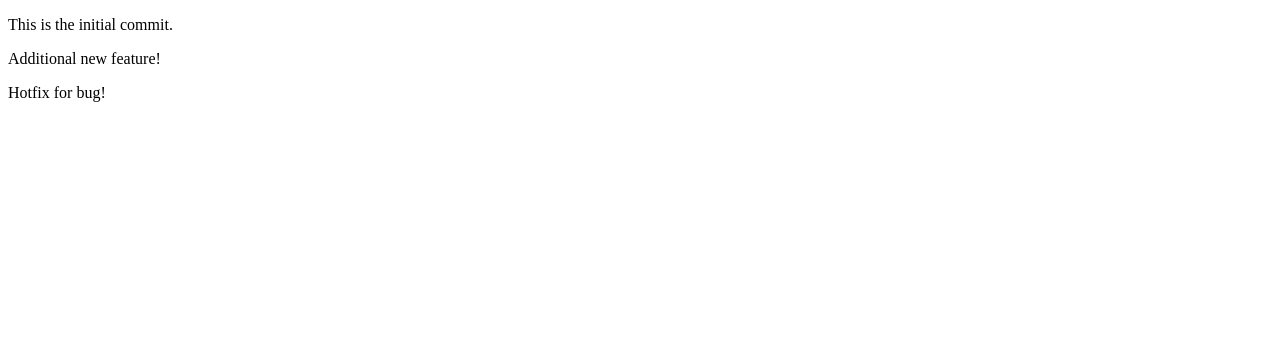
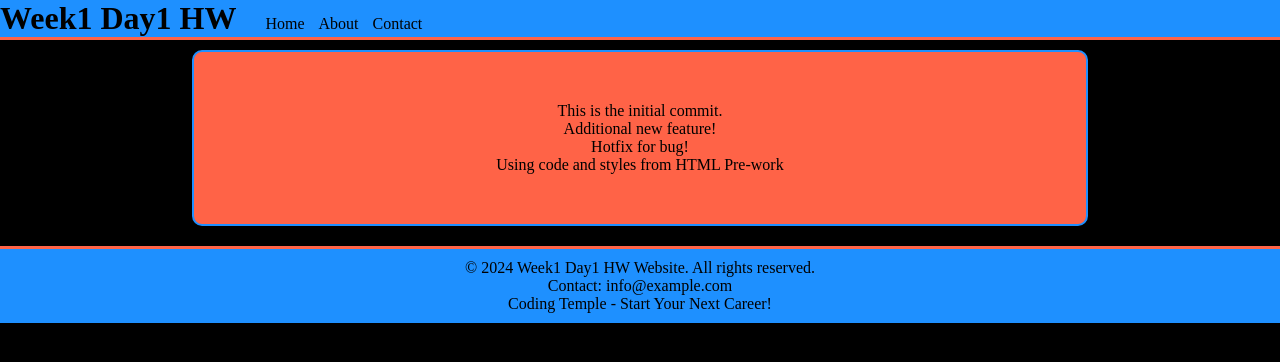
Before and after one commit to o-holloway/W1D1HW, a plain HTML site: page index.html in a window 1280 px wide. Drawn offline with Linux system fonts and the light colour scheme.

Commit message:
adapted and added code and styles from html prework

```diff
--- a/index.html
+++ b/index.html
@@ -4,10 +4,37 @@
     <meta charset="UTF-8">
     <meta name="viewport" content="width=device-width, initial-scale=1.0">
     <title>Week1 Day1 HW</title>
+    <link rel="stylesheet" href="./style.css">
 </head>
 <body>
-    <p>This is the initial commit.</p>
-    <p>Additional new feature!</p>
-    <p>Hotfix for bug!</p>
+    <header>
+        <h1 class="nav-bar" id="brand-title">Week1 Day1 HW</h1>
+        <nav class="nav-bar">
+            <ul class="nav-bar">
+                <li class="nav-link">
+                    <a href="#">Home</a>
+                </li>
+                <li class="nav-link">
+                    <a href="#">About</a>
+                </li>
+                <li class="nav-link">
+                    <a href="#">Contact</a>
+                </li>
+            </ul>
+        </nav>
+    </header>
+    <main>
+        <article>
+            <p>This is the initial commit.</p>
+            <p>Additional new feature!</p>
+            <p>Hotfix for bug!</p>
+            <p>Using code and styles from HTML Pre-work </p>
+        </article>
+    </main>
+    <footer>
+        <p>&copy; 2024 Week1 Day1 HW Website. All rights reserved.</p>
+        <p>Contact: info@example.com</p>
+        <a href="https://codingtemple.com">Coding Temple - Start Your Next Career!</a>
+    </footer>
 </body>
 </html>
--- /dev/null
+++ b/style.css
@@ -0,0 +1,80 @@
+* {
+    padding:0;
+    margin:0;
+    box-sizing: border-box;
+}
+
+body {
+    background-color: black
+}
+
+header{
+    background-color: dodgerblue;
+    border-bottom: 3px solid tomato;
+    margin-bottom: 10px;
+}
+
+footer{
+    background-color: dodgerblue;
+    border-top: 3px solid tomato;
+    text-align: center;
+    padding: 10px;
+}
+
+article{
+    background-color: tomato;
+    margin: 0 auto 20px;
+    border: 2px solid dodgerblue;
+    padding: 50px;
+    width: 70%;
+    border-radius: 10px;
+}
+
+nav{
+    list-style-type: none;
+}
+
+.nav-bar, .nav-link{
+    display:inline;
+}
+
+#brand-title{
+    margin-right: 20px;
+}
+
+a{
+    color: black;
+    padding: 5px;
+    text-decoration: none;
+}
+
+a:hover{
+    color:tomato;
+}
+
+main{
+    text-align: center;
+}
+
+form{
+    border: 2px dotted black;
+    width: 30%;
+    margin: 0 auto 20px;
+    border-radius: 20px;
+    padding: 20px;
+}
+
+.form-label{
+    margin-top: 10px;
+    margin-bottom: 5px;
+}
+
+input, textarea{
+    padding: 5px;
+    border-radius: 5px;
+}
+
+#profile-picture{
+    border-radius: 50%;
+    border: 2px solid black;
+}
```
